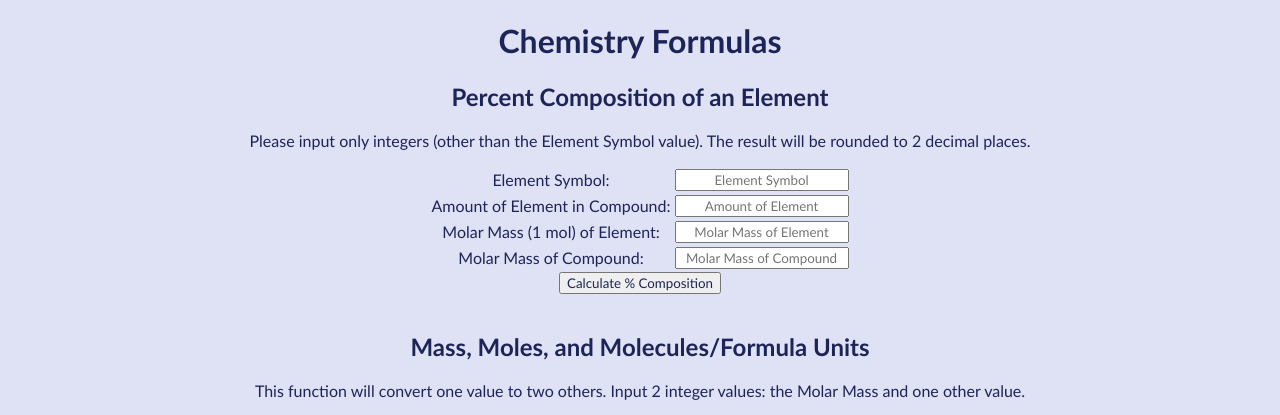
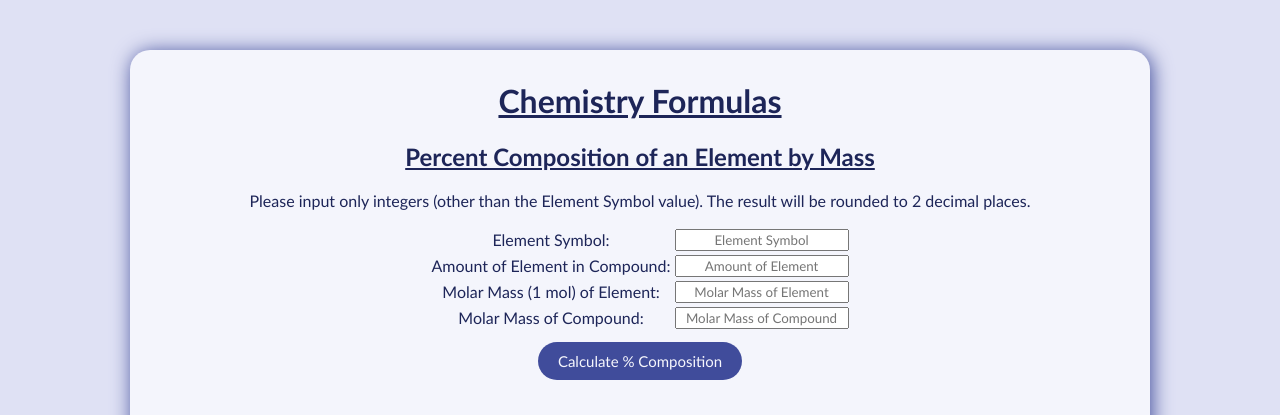
Before and after one commit to sbunar27/377-web-app-dev, a PHP site: page / in a window 1280 px wide. Shown: the top 415 px of the page. Run offline with PHP 8.4, Linux system fonts and the light colour scheme.

Commit message:
pretty much finished! YAY!!

```diff
--- a/2-equation-calculator/index.html
+++ b/2-equation-calculator/index.html
@@ -6,13 +6,16 @@
         <title>Chemistry Formulas</title>
 
         <link rel="stylesheet" href="styles.css">
+        <link rel="icon" type="image/x-icon" href="https://cdn-icons-png.flaticon.com/512/10555/10555261.png" />
+        <!-- Image credits: Flaticon ^^^ -->
         <script src="https://code.jquery.com/jquery-3.7.1.js" integrity="sha256-eKhayi8LEQwp4NKxN+CfCh+3qOVUtJn3QNZ0TciWLP4=" crossorigin="anonymous"></script>
         <script src="scripts.js"></script>
     </head>
     <body>
+        <div class="white-bg">
             <h1>Chemistry Formulas</h1>
 
-        <h2>Percent Composition of an Element</h2>
+            <h2>Percent Composition of an Element by Mass</h2>
             <p>Please input only integers (other than the Element Symbol value). The result will be rounded to 2 decimal places.</p>
             <table>
                 <tbody>
@@ -36,10 +39,12 @@
             </table>
             <input type="button" value="Calculate % Composition" onclick="calculatePercentComposition()" /><br />
             <div id="percent-composition" class="output"></div>
+            <!-- VIDEO ON SUBJECT -->
+            <iframe width="300" height="169" src="https://www.youtube.com/embed/bGmbyztdCHE?si=3KSb0e3QgvWUnYkF" title="YouTube video player" frameborder="0" allow="accelerometer; autoplay; clipboard-write; encrypted-media; gyroscope; picture-in-picture; web-share" referrerpolicy="strict-origin-when-cross-origin" allowfullscreen></iframe>
 
             <h2>Mass, Moles, and Molecules/Formula Units</h2>
-        <p>This function will convert one value to two others. Input 2 integer values: the Molar Mass and one other value.</p>
-        <p><strong>Input Molar Mass Last.</strong></p>
+            <p>This function will convert one value to two others. Input 2 integer values: the Molar Mass and one other chosen value.</p>
+            <p><strong>You must also clear all boxes or refresh before inputting new values.</strong></p>
             <table>
                 <tr>
                     <td>Mass (g):</td>
@@ -47,62 +52,21 @@
                 </tr>
                 <tr>
                     <td>Molar Mass of Element:</td>
-                <td><input type="text" id="mol-mass" placeholder="Molar Mass" onchange="calculateTripleM()" /></td>
+                    <td><input type="text" id="mol-mass" placeholder="Molar Mass" /></td>
                 </tr>
                 <tr>
                     <td>Moles:</td>
                     <td><input type="text" id="mol" placeholder="Moles" /></td>
                 </tr>
                 <tr>
-                <!-- THIS PART DOESNT WORK -->
                     <td>Molecules/Formula Units:</td>
                     <td><input type="text" id="units" placeholder="Count" /></td>
                 </tr>
             </table>
-
-        <!-- <h2>Conversion Factors</h2>
-        <p>Input one value and get the rest.</p>
-        <p><strong>Prefixes included:</strong> Giga, Mega, Kilo, centi, milli, micro, nano, pico</p>
-        <table>
-            <tr>
-                <td>Original Value:</td>
-                <td><input type="text" id="num" placeholder="Original Value" /></td>
-            </tr>
-            <tr>
-                <td>Value in Giga:</td>
-                <td><input type="text" id="giga" placeholder="Giga Value" onchange="convertValuesGiga()" /></td>
-            </tr>
-            <tr>
-                <td>Value in Mega:</td>
-                <td><input type="text" id="mega" placeholder="Mega Value" onchange="convertValuesMega()" /></td>
-            </tr>
-            <tr>
-                <td>Value in Kilo:</td>
-                <td><input type="text" id="kilo" placeholder="Kilo Value" onchange="convertValuesKilo()" /></td>
-            </tr>
-            <tr>
-                <td>Value in Centi:</td>
-                <td><input type="text" id="centi" placeholder="centi Value" onchange="convertValuesCenti()"/></td>
-            </tr>
-            <tr>
-                <td>Value in Milli:</td>
-                <td><input type="text" id="milli" placeholder="milli Value" onchange="convertValuesMilli()" /></td>
-            </tr>
-            <tr>
-                <td>Value in Micro:</td>
-                <td><input type="text" id="micro" placeholder="micro Value" onchange="convertValuesMicro()" /></td>
-            </tr>
-            <tr>
-                <td>Value in Nano:</td>
-                <td><input type="text" id="nano" placeholder="nano Value" onchange="convertValuesNano()" /></td>
-            </tr>
-            <tr>
-                <td>Value in Pico:</td>
-                <td><input type="text" id="pico" placeholder="pico Value" onchange="convertValuesPico()" /></td>
-            </tr>
-        </table>
-        <input type="button" value="Convert" onclick="convertValues()" />
-        <div id="converted-values" class="output"></div> -->
+            <input type="button" value="Calculate Other Values" onclick="calculateTripleM()" /><br />
+            <div id="triple-m" class="output"></div>
+            <!-- VIDEO ON CONTENT -->
+            <iframe width="300" height="169" src="https://www.youtube.com/embed/HMAOrGpkTsQ?si=G4msHOlrcyqa73wW" title="YouTube video player" frameborder="0" allow="accelerometer; autoplay; clipboard-write; encrypted-media; gyroscope; picture-in-picture; web-share" referrerpolicy="strict-origin-when-cross-origin" allowfullscreen></iframe>
 
             <h1>Error Calculations</h1>
             <h2>Absolute Error</h2>
@@ -119,6 +83,7 @@
             </table>
             <input type="button" value="Calculate Absolute Error" onclick="calculateAbsError()" /><br />
             <div id="absolute-error" class="output"></div>
+            <!-- VIDEO AT END -->
 
             <h2>Percent Error</h2>
             <p>Solutions will round to 2 decimal places.</p>
@@ -134,6 +99,9 @@
             </table>
             <input type="button" value="Calculate Percent Error" onclick="calculatePercentError()" /><br />
             <div id="percent-error" class="output"></div>
+            <!-- VIDEO ON CONTENT -->
+            <iframe width="300" height="169" src="https://www.youtube.com/embed/JbEo46uV6d4?si=S0CD0qp5a5hb01fO" title="YouTube video player" frameborder="0" allow="accelerometer; autoplay; clipboard-write; encrypted-media; gyroscope; picture-in-picture; web-share" referrerpolicy="strict-origin-when-cross-origin" allowfullscreen></iframe>
 
+        </div>
     </body>
 </html>
--- a/2-equation-calculator/scripts.js
+++ b/2-equation-calculator/scripts.js
@@ -46,11 +46,6 @@ function calculateTripleM() {
     let mol = $('#mol').val()
     let units = $('#units').val()
 
-    // mass = parseInt(mass)
-    // molarMass = parseInt(molarMass)
-    // mol = parseInt(mol)
-    // units = parseInt(units)
-
     for (let i = 0; i < 4; i++) {
         if (mass == '') {
             $('#mass').val(molarMass*mol)
@@ -61,24 +56,8 @@ function calculateTripleM() {
         }
         // still doesnt work :(
         if (units == '') {
-            let unitNum = (mol*(6.02(10**23)))
+            let unitNum = (mol*(6.02*(10**23)))
             $('#units').val(unitNum)
         }
     }
 }
-
-// function convertValues() {
-//     // CONVERSION FACTORS AND PREFIXES (RESPECTFUL)
-//     let prefixes = ['giga', 'mega', 'kilo', 'centi', 'milli', 'micro', 'nano', 'pico']
-//     let conversions = [10**9, 10**6, 10**3, 10**(-2), 10**(-3), 10**(-6), 10**(-9), 10**(-12)]
-
-//     let num = $('#num').val()
-//     let prefix = $('#prefix').val().toLowerCase()
-//     for (let i = 0; i < prefixes.length; i++) {
-//             if (prefix == prefixes[i]) {
-//                 let number = parseInt(num)*parseInt(conversions[i])
-//                 break
-//             }
-//     }
-//     $('#converted-values').html(number + ' ' + prefix + 'grams')
-// }
--- a/2-equation-calculator/styles.css
+++ b/2-equation-calculator/styles.css
@@ -9,6 +9,18 @@
     margin-right: auto;
     margin-left: auto;
     font-weight: bold;
+    margin-bottom: 20px;
+}
+
+.white-bg {
+    background-color: rgb(244, 245, 252);
+    padding: 10px;
+    margin: 50px;
+    width: 1000px;
+    margin-right: auto;
+    margin-left: auto;
+    border-radius: 20px;
+    box-shadow: rgb(64, 76, 155) 2px 2px 20px;
 }
 
 h1, h2, p, input, td {
@@ -17,6 +29,10 @@ h1, h2, p, input, td {
     text-align: center;
     margin-right: auto;
     margin-left: auto;
+}
+
+h1, h2 {
+    text-decoration: underline;
 }
 
 body {
@@ -31,3 +47,27 @@ table {
 input {
     display: block;
 }
+
+input[type="button"] {
+    margin-top: 10px;
+    background-color: rgb(64, 76, 155);
+    color: rgb(246, 247, 253);
+    border: none;
+    padding: 10px 20px;
+    text-align: center;
+    font-size: 15px;
+    border-radius: 20px;
+    cursor: pointer;
+}
+
+iframe {
+    display: block;
+    margin-left: auto;
+    margin-right: auto;
+    float: none;
+    margin-bottom: 10px;
+    border-radius: 12px;
+    border-color:rgb(29, 37, 88);
+    border-width: 4px;
+    border-style: solid;
+}
```
Lines whose indentation alone changed are shown as unchanged.
